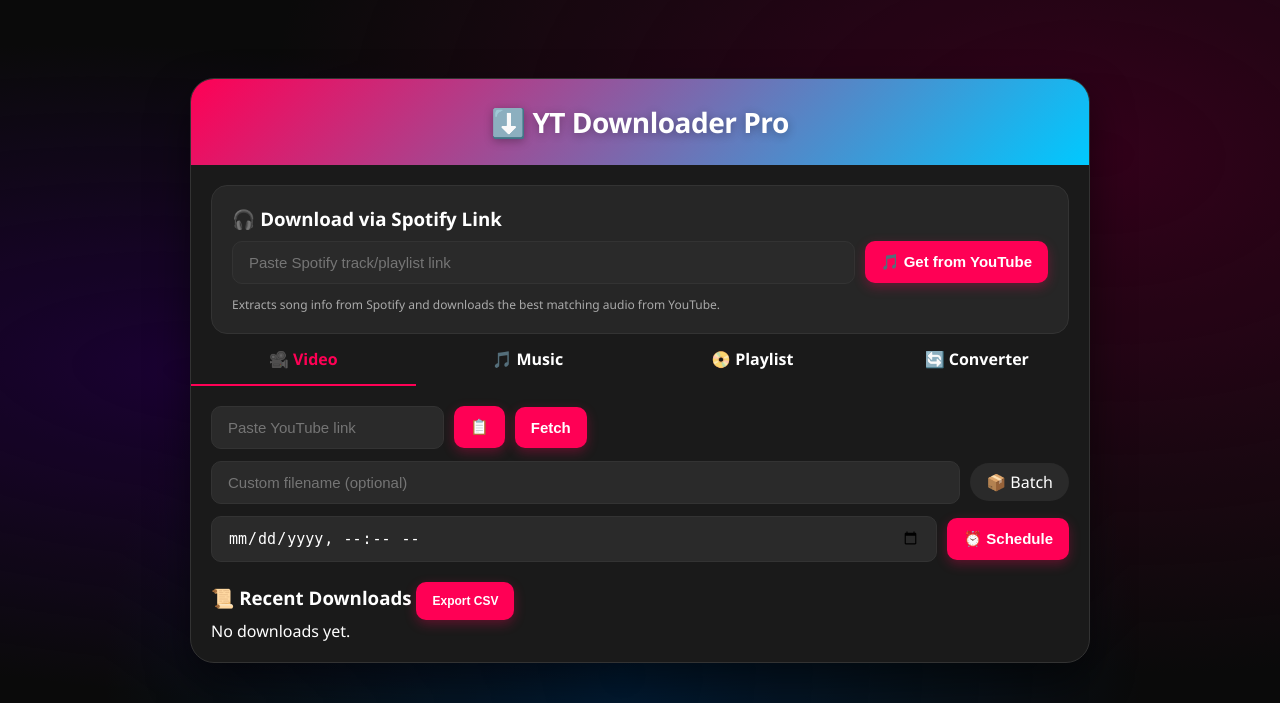
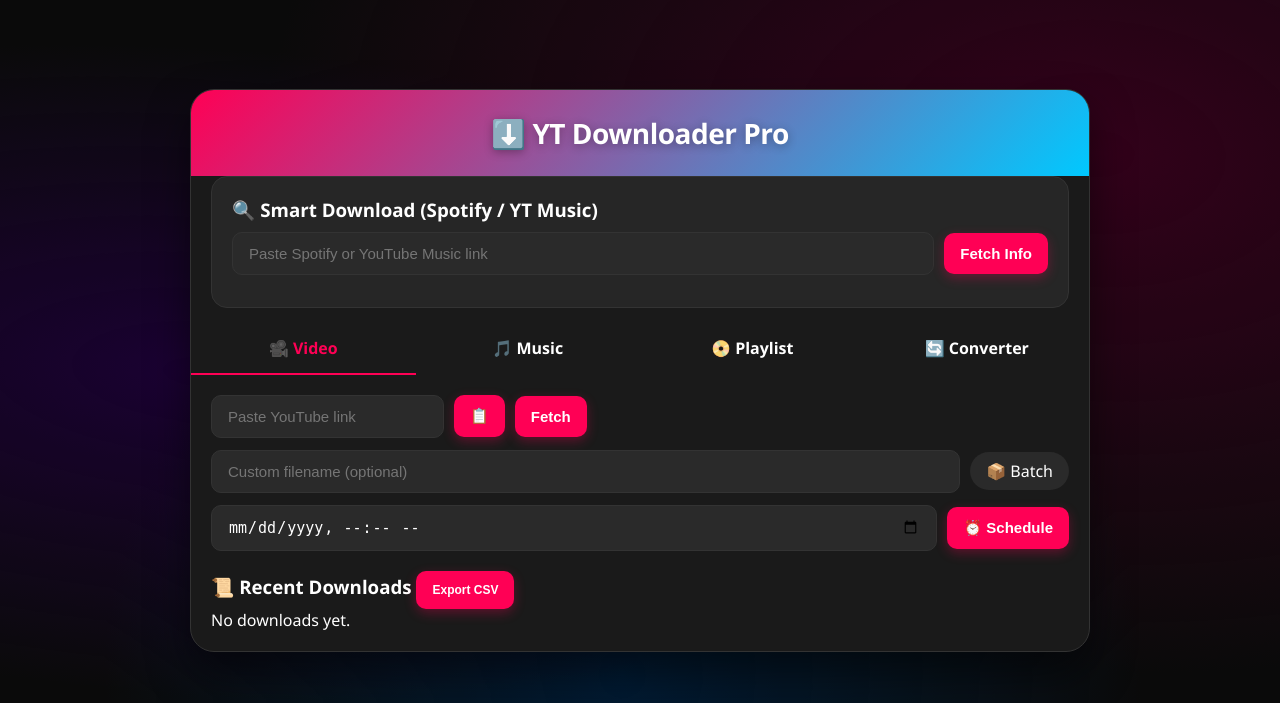
Before and after one commit to Nikhilsahu678/yt-downloader, a Flask app: page / in a window 1280 px wide. Shown: the top 703 px of the page. Run offline with Flask 3, Linux system fonts and the light colour scheme; some libraries are stand-ins or nearby versions.

Commit message:
Update index.html

```diff
--- a/templates/index.html
+++ b/templates/index.html
@@ -4,6 +4,7 @@
   <meta charset="UTF-8">
   <meta name="viewport" content="width=device-width, initial-scale=1.0, user-scalable=no">
   <title>YT Downloader Pro</title>
+  <link rel="manifest" href="/static/manifest.json">
   <style>
     :root { --bg:#0a0a0a; --card:#1a1a1a; --text:#fff; --accent:#ff0055; --accent2:#00c9ff; --input-bg:#2a2a2a; --border:#333; --nav-h:60px; }
     .light-mode { --bg:#f5f5f5; --card:#fff; --text:#111; --accent:#d32f2f; --accent2:#0d6efd; --input-bg:#fff; --border:#ccc; }
@@ -35,7 +36,9 @@
     .video-player { width:100%; aspect-ratio:16/9; border-radius:12px; overflow:hidden; margin-bottom:10px; }
     .video-player iframe { width:100%; height:100%; border:none; }
     .theme-btn { position:fixed; bottom:20px; right:20px; background:var(--accent); width:45px; height:45px; border-radius:50%; display:flex; align-items:center; justify-content:center; cursor:pointer; z-index:1000; font-size:20px; }
-    .spotify-section { background:rgba(255,255,255,0.05); border:1px solid var(--border); border-radius:16px; padding:20px; margin-bottom:15px; }
+    .smart-section { background:rgba(255,255,255,0.05); border:1px solid var(--border); border-radius:16px; padding:20px; margin:0 20px 15px; }
+    .file-drop-zone { border:2px dashed var(--border); border-radius:12px; padding:20px; text-align:center; cursor:pointer; margin-bottom:15px; }
+    .file-drop-zone.drag-over { border-color:var(--accent); background:rgba(255,0,0,0.1); }
     @media (max-width:768px) {
       .tabs { position:fixed; bottom:0; left:0; right:0; background:var(--card); border-top:2px solid var(--border); z-index:999; }
       .tab { font-size:13px; padding:12px 4px; border-bottom:none; border-top:2px solid transparent; }
@@ -48,14 +51,37 @@
 <div class="container">
   <div class="header">⬇️ YT Downloader Pro</div>
 
-  <!-- Spotify Section ALWAYS VISIBLE -->
-  <div class="spotify-section" style="margin:20px 20px 0 20px;">
-    <h3 style="margin-bottom:10px;">🎧 Download via Spotify Link</h3>
+  <!-- Smart Download Section -->
+  <div class="smart-section">
+    <h3 style="margin-bottom:10px;">🔍 Smart Download (Spotify / YT Music)</h3>
     <div class="flex-row">
-      <input type="text" id="spotifyUrl" placeholder="Paste Spotify track/playlist link" style="flex:1;">
-      <button id="spotifyDownloadBtn">🎵 Get from YouTube</button>
+      <input type="text" id="smartUrl" placeholder="Paste Spotify or YouTube Music link" style="flex:1;">
+      <button id="smartFetchBtn">Fetch Info</button>
     </div>
-    <p style="color:#aaa; font-size:12px; margin-top:8px;">Extracts song info from Spotify and downloads the best matching audio from YouTube.</p>
+    <div id="smartInfo" class="hidden card" style="margin-top:15px;">
+      <div class="flex-row" style="align-items:flex-start;">
+        <img id="smartThumb" src="" style="width:100px; height:100px; object-fit:cover; border-radius:8px; margin-right:15px;" alt="">
+        <div style="flex:1;">
+          <div class="flex-row" style="flex-direction:column; gap:8px;">
+            <input type="text" id="smartTitle" placeholder="Title" style="width:100%;">
+            <input type="text" id="smartArtist" placeholder="Artist" style="width:100%;">
+          </div>
+        </div>
+      </div>
+      <div class="flex-row" style="margin-top:15px;">
+        <select id="smartFormat">
+          <option value="mp3">MP3 192kbps</option>
+          <option value="mp3_320">MP3 320kbps</option>
+          <option value="m4a">M4A</option>
+          <option value="wav">WAV</option>
+          <option value="aac">AAC</option>
+          <option value="ogg">OGG</option>
+          <option value="flac">FLAC</option>
+        </select>
+        <button id="smartDownloadBtn">⬇️ Download</button>
+      </div>
+      <p id="smartStatus" style="margin-top:10px; color:#aaa;"></p>
+    </div>
   </div>
 
   <div class="tabs">
@@ -149,7 +175,7 @@
     <!-- Converter Tab -->
     <div id="converterTab" class="hidden">
       <h3>Select a video or audio file from your device</h3>
-      <div id="localDropZone" class="file-drop-zone" style="border:2px dashed var(--border); border-radius:12px; padding:20px; text-align:center; cursor:pointer; margin-bottom:15px;">
+      <div id="localDropZone" class="file-drop-zone">
         <input type="file" id="localFileInput" style="display:none;" accept="video/*,audio/*">
         <button id="selectFileBtn">📂 Choose File</button>
         <p style="margin-top:10px;">or drag & drop here</p>
@@ -185,7 +211,7 @@
 <div class="theme-btn" onclick="toggleTheme()">🌓</div>
 
 <script>
-// ---------- GLOBALS ----------
+// ========== GLOBALS ==========
 const HISTORY_KEY = 'ytDownloadHistory';
 let history = JSON.parse(localStorage.getItem(HISTORY_KEY) || '[]');
 function saveHistory(item) { history.unshift({...item, date:new Date().toLocaleString()}); if(history.length>50) history.pop(); localStorage.setItem(HISTORY_KEY, JSON.stringify(history)); renderHistory(); }
@@ -205,6 +231,7 @@ function toggleTheme() { document.body.classList.toggle('light-mode'); localStor
 const tabs = document.querySelectorAll('.tab');
 const downloadTab = document.getElementById('downloadTab');
 const converterTab = document.getElementById('converterTab');
+const dropZone = document.getElementById('dropZone');
 let currentTab = 'video';
 tabs.forEach(t => t.addEventListener('click', function(){
   tabs.forEach(tab=>tab.classList.remove('active')); this.classList.add('active');
@@ -212,16 +239,16 @@ tabs.forEach(t => t.addEventListener('click', function(){
   if(currentTab==='converter') {
     downloadTab.classList.add('hidden');
     converterTab.classList.remove('hidden');
-    document.getElementById('dropZone').style.display='none';
+    if(dropZone) dropZone.style.display='none';
   } else {
     converterTab.classList.add('hidden');
     downloadTab.classList.remove('hidden');
-    document.getElementById('dropZone').style.display='block';
+    if(dropZone) dropZone.style.display='block';
     resetPreviews();
   }
 }));
 
-// ---------- DOM ----------
+// ---------- DOWNLOAD LOGIC ----------
 const urlInput = document.getElementById('urlInput');
 const fetchBtn = document.getElementById('fetchBtn');
 const previewDiv = document.getElementById('preview');
@@ -262,6 +289,17 @@ urlInput.addEventListener('input', ()=>{
     }catch(e){}
   }, 1000);
 });
+
+// drag & drop (for URL)
+if(dropZone) {
+  dropZone.addEventListener('dragover', e=>{ e.preventDefault(); dropZone.classList.add('drag-over'); });
+  dropZone.addEventListener('dragleave', ()=> dropZone.classList.remove('drag-over'));
+  dropZone.addEventListener('drop', e=>{
+    e.preventDefault(); dropZone.classList.remove('drag-over');
+    const text = e.dataTransfer.getData('text/plain');
+    if(text) { urlInput.value=text; fetchBtn.click(); }
+  });
+}
 
 // clipboard
 document.getElementById('clipboardBtn').addEventListener('click', async ()=>{
@@ -562,26 +600,81 @@ convertLocalBtn.addEventListener('click', async ()=>{
   } catch(e) { alert('Conversion failed'); convertLocalBtn.disabled = false; }
 });
 
-// ---------- SPOTIFY DOWNLOAD ----------
-document.getElementById('spotifyDownloadBtn').addEventListener('click', async () => {
-  const url = document.getElementById('spotifyUrl').value.trim();
-  if (!url.includes('spotify.com')) { alert('Please enter a valid Spotify URL'); return; }
-  progressArea.classList.remove('hidden');
-  progressFill.style.width = '0%';
-  statusText.textContent = 'Starting Spotify download...';
-  fileLink.classList.add('hidden');
-  copyLinkBtn.classList.add('hidden');
-  playBtn.classList.add('hidden');
-  document.getElementById('subtitleLinks').classList.add('hidden');
-  speedCanvas.classList.add('hidden');
+// ---------- SMART DOWNLOAD ----------
+const smartUrl = document.getElementById('smartUrl');
+const smartFetchBtn = document.getElementById('smartFetchBtn');
+const smartInfo = document.getElementById('smartInfo');
+const smartThumb = document.getElementById('smartThumb');
+const smartTitle = document.getElementById('smartTitle');
+const smartArtist = document.getElementById('smartArtist');
+const smartFormat = document.getElementById('smartFormat');
+const smartDownloadBtn = document.getElementById('smartDownloadBtn');
+const smartStatus = document.getElementById('smartStatus');
+let smartMeta = null;
 
+smartFetchBtn.addEventListener('click', async () => {
+  const url = smartUrl.value.trim();
+  if (!url) return alert('Please enter a URL');
+  smartStatus.textContent = 'Fetching metadata...';
+  smartFetchBtn.disabled = true;
   try {
-    const res = await fetch('/api/spotify', { method:'POST', headers:{'Content-Type':'application/json'}, body: JSON.stringify({ url, audio_format: 'mp3' }) });
+    const res = await fetch('/api/extract_metadata', {
+      method: 'POST',
+      headers: {'Content-Type': 'application/json'},
+      body: JSON.stringify({ url })
+    });
     const data = await res.json();
-    if (data.error) { statusText.textContent = 'Error: ' + data.error; return; }
+    if (data.error) {
+      smartStatus.textContent = 'Error: ' + data.error;
+      smartFetchBtn.disabled = false;
+      return;
+    }
+    smartMeta = data;
+    smartTitle.value = data.title;
+    smartArtist.value = data.artist;
+    smartThumb.src = data.thumbnail || '';
+    smartInfo.classList.remove('hidden');
+    smartStatus.textContent = '';
+    smartFetchBtn.disabled = false;
+  } catch (e) {
+    smartStatus.textContent = 'Network error';
+    smartFetchBtn.disabled = false;
+  }
+});
+
+smartDownloadBtn.addEventListener('click', async () => {
+  if (!smartMeta) return;
+  const title = smartTitle.value.trim();
+  const artist = smartArtist.value.trim();
+  if (!title || !artist) return alert('Title and artist are required');
+  const format = smartFormat.value;
+  smartDownloadBtn.disabled = true;
+  smartStatus.textContent = 'Starting download...';
+  try {
+    const res = await fetch('/api/smart_download', {
+      method: 'POST',
+      headers: {'Content-Type': 'application/json'},
+      body: JSON.stringify({
+        url: smartUrl.value.trim(),
+        title, artist,
+        audio_format: format
+      })
+    });
+    const data = await res.json();
+    if (data.error) {
+      smartStatus.textContent = 'Error: ' + data.error;
+      smartDownloadBtn.disabled = false;
+      return;
+    }
     currentDownloadId = data.download_id;
+    progressArea.classList.remove('hidden');
     startPolling(currentDownloadId);
-  } catch (e) { statusText.textContent = 'Network error'; }
+    smartDownloadBtn.disabled = false;
+    smartStatus.textContent = 'Downloading...';
+  } catch (e) {
+    smartStatus.textContent = 'Network error';
+    smartDownloadBtn.disabled = false;
+  }
 });
 </script>
 </body>
```
